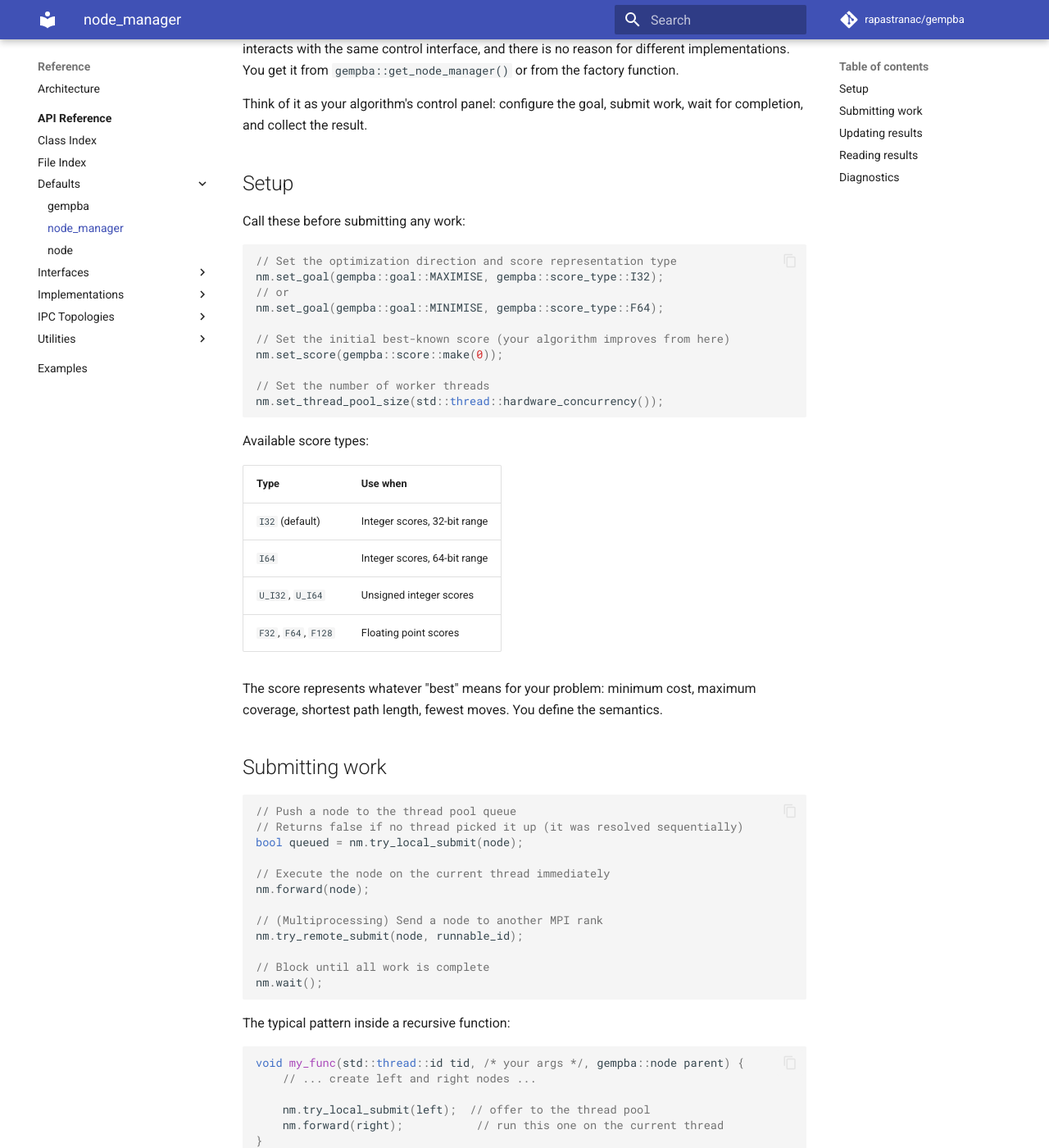
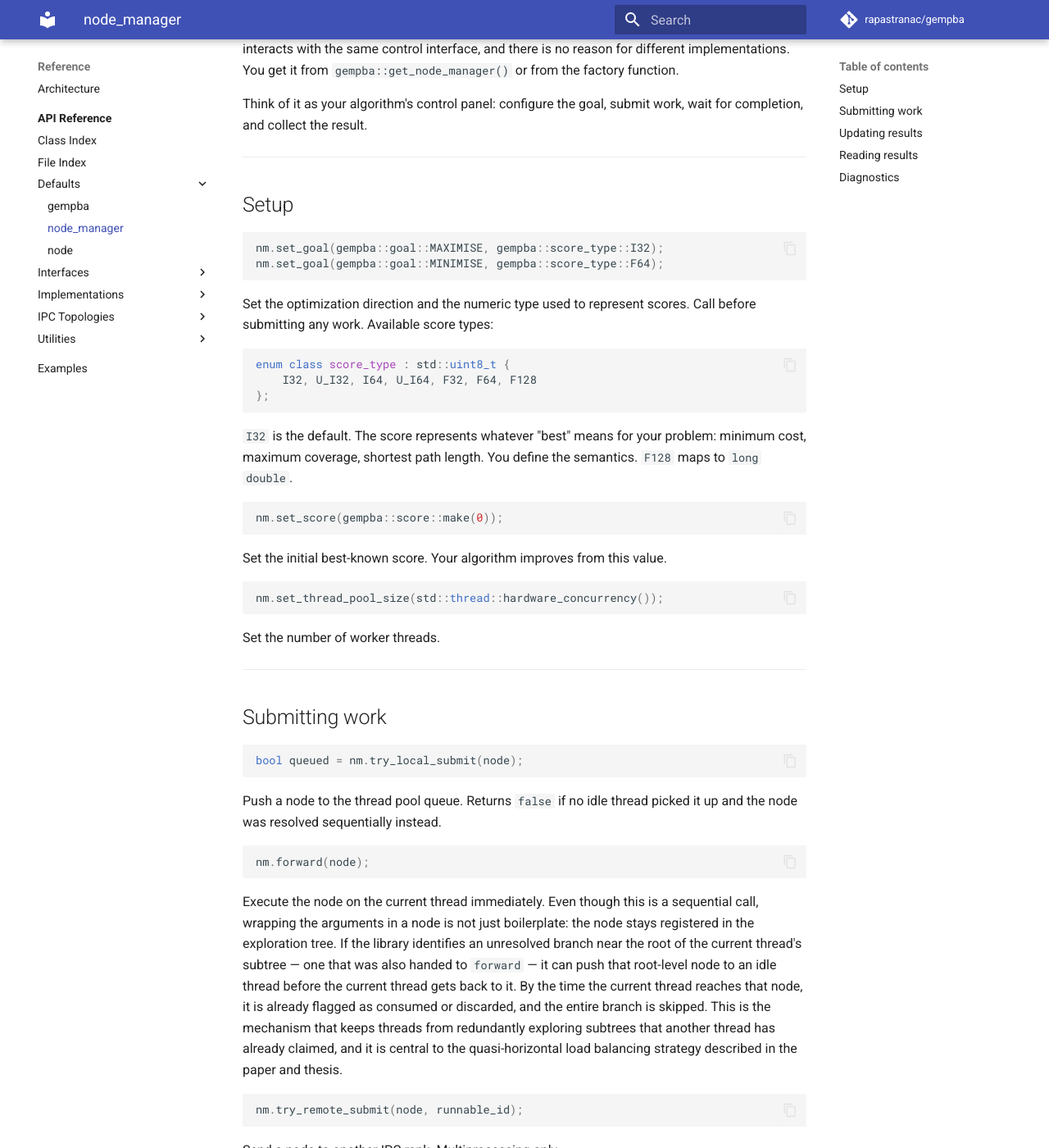
Before and after one commit to rapastranac/gempba-docs, an MkDocs documentation site: the page built from docs/reference/defaults/node-manager.md, in a window 1280 px wide and 1400 px high, scrolled down 206 px. Shown: the whole window at 82% size. Built offline with MkDocs 1.6.1 and Material for MkDocs 9.7.7, drawn with Linux system fonts in a browser that asks for light colours; comment, search, counter and statistics services are not loaded; some of the changed text lies outside the part shown.

Commit message:
#8 Reformat defaults reference pages to per-method code block style

````diff
--- a/docs/reference/defaults/node-manager.md
+++ b/docs/reference/defaults/node-manager.md
@@ -4,50 +4,64 @@
 
 Think of it as your algorithm's control panel: configure the goal, submit work, wait for completion, and collect the result.
 
+---
+
 ## Setup
 
-Call these before submitting any work:
+```cpp
+nm.set_goal(gempba::goal::MAXIMISE, gempba::score_type::I32);
+nm.set_goal(gempba::goal::MINIMISE, gempba::score_type::F64);
+```
+
+Set the optimization direction and the numeric type used to represent scores. Call before submitting any work. Available score types:
 
 ```cpp
-// Set the optimization direction and score representation type
-nm.set_goal(gempba::goal::MAXIMISE, gempba::score_type::I32);
-// or
-nm.set_goal(gempba::goal::MINIMISE, gempba::score_type::F64);
+enum class score_type : std::uint8_t {
+    I32, U_I32, I64, U_I64, F32, F64, F128
+};
+```
 
-// Set the initial best-known score (your algorithm improves from here)
+`I32` is the default. The score represents whatever "best" means for your problem: minimum cost, maximum coverage, shortest path length. You define the semantics. `F128` maps to `long double`.
+
+```cpp
 nm.set_score(gempba::score::make(0));
+```
 
-// Set the number of worker threads
+Set the initial best-known score. Your algorithm improves from this value.
+
+```cpp
 nm.set_thread_pool_size(std::thread::hardware_concurrency());
 ```
 
-Available score types:
+Set the number of worker threads.
 
-| Type | Use when |
-|---|---|
-| `I32` (default) | Integer scores, 32-bit range |
-| `I64` | Integer scores, 64-bit range |
-| `U_I32`, `U_I64` | Unsigned integer scores |
-| `F32`, `F64`, `F128` | Floating point scores |
-
-The score represents whatever "best" means for your problem: minimum cost, maximum coverage, shortest path length, fewest moves. You define the semantics.
+---
 
 ## Submitting work
 
 ```cpp
-// Push a node to the thread pool queue
-// Returns false if no thread picked it up (it was resolved sequentially)
 bool queued = nm.try_local_submit(node);
+```
 
-// Execute the node on the current thread immediately
+Push a node to the thread pool queue. Returns `false` if no idle thread picked it up and the node was resolved sequentially instead.
+
+```cpp
 nm.forward(node);
+```
 
-// (Multiprocessing) Send a node to another MPI rank
+Execute the node on the current thread immediately. Even though this is a sequential call, wrapping the arguments in a node is not just boilerplate: the node stays registered in the exploration tree. If the library identifies an unresolved branch near the root of the current thread's subtree — one that was also handed to `forward` — it can push that root-level node to an idle thread before the current thread gets back to it. By the time the current thread reaches that node, it is already flagged as consumed or discarded, and the entire branch is skipped. This is the mechanism that keeps threads from redundantly exploring subtrees that another thread has already claimed, and it is central to the quasi-horizontal load balancing strategy described in the paper and thesis.
+
+```cpp
 nm.try_remote_submit(node, runnable_id);
+```
 
-// Block until all work is complete
+Send a node to another IPC rank. Multiprocessing only.
+
+```cpp
 nm.wait();
 ```
+
+Block until all work is complete. Mainly to be used in the main thread after submitting the initial node(s). Worker threads should not call this, as they are expected to keep processing work until the entire tree is done.
 
 The typical pattern inside a recursive function:
 
@@ -56,54 +70,80 @@ void my_func(std::thread::id tid, /* your args */, gempba::node parent) {
     // ... create left and right nodes ...
 
     nm.try_local_submit(left);  // offer to the thread pool
-    nm.forward(right);           // run this one on the current thread
+    nm.forward(right);          // run this one on the current thread
 }
 ```
 
 `try_local_submit` either sends `left` to an idle thread or runs it locally if no thread is free. `forward` always runs on the current thread. The load balancer makes the actual scheduling decision.
 
+---
+
 ## Updating results
 
-When your algorithm finds a candidate solution, report it:
-
 ```cpp
-// Pass the result by reference (not a literal) and its score
-MyResult candidate = compute_candidate();
 bool improved = nm.try_update_result(candidate, gempba::score::make(42));
 ```
 
-`try_update_result` is thread-safe. It locks internally, compares the new score against the current best, and updates only if the new one is better according to the goal you set. Returns `true` if the update actually happened.
+Report a candidate solution found by your algorithm. Thread-safe. Compares the new score against the current best and updates only if the new one is better according to the goal you set. Returns `true` if the update happened.
 
-In multiprocessing mode, you also need a serializer so the result can be transmitted across process boundaries:
+```cpp
+nm.try_update_result(candidate, new_score, serializer);
+```
+
+Multiprocessing variant. Requires a serializer so the result can be transmitted across process boundaries:
 
 ```cpp
 std::function<task_packet(MyResult&)> serializer = [](MyResult& r) {
     return task_packet{/* r serialized */};
 };
+```
 
-nm.try_update_result(candidate, new_score, serializer);
-```
+---
 
 ## Reading results
 
 ```cpp
-// Best score seen so far (works in both mt and mp modes)
 gempba::score best = nm.get_score();
+```
 
-// Multithreading: retrieve the actual result object
-auto opt = nm.get_result<MyResult>();      // returns std::nullopt if not set
+Best score seen so far. Works in both multithreaded and multiprocessing modes.
 
-// Multiprocessing: retrieve result as raw bytes for deserialization
+```cpp
+auto opt = nm.get_result<MyResult>();
+```
+
+Retrieve the actual result object. Returns `std::nullopt` if no result has been set. Multithreading only.
+
+```cpp
 std::optional<result> raw = nm.get_result_bytes();
 ```
+
+Retrieve the result as raw bytes for deserialization. Multiprocessing only.
+
+---
 
 ## Diagnostics
 
 ```cpp
-double idle    = nm.get_idle_time();              // cumulative thread idle time (ms)
-size_t reqs    = nm.get_thread_request_count();   // number of times threads requested work
-int    rank    = nm.rank_me();                    // MPI rank (-1 if not in mp mode)
-double elapsed = node_manager::get_wall_time();   // wall clock time
+double idle = nm.get_idle_time();
 ```
 
-The idle time metric is useful for performance tuning. High idle time usually means the tree is too narrow at the top (not enough parallel work early on) or the branching factor drops off faster than threads can grab tasks.
+Cumulative time in milliseconds that threads spent idle waiting for work. High idle time usually means the tree is too narrow at the top, leaving threads with nothing to grab early on.
+
+```cpp
+std::size_t reqs = nm.get_thread_request_count();
+```
+
+Number of times threads requested work from the load balancer.
+
+```cpp
+int rank = nm.rank_me();
+```
+
+IPC rank of this process. Returns `-1` if not in multiprocessing mode.
+
+```cpp
+double elapsed = node_manager::get_wall_time();
+```
+
+Wall-clock time in milliseconds. Static method.
````
Also changed, not shown: docs/reference/defaults/gempba-hpp.md (+70 -21 lines), docs/reference/defaults/node.md (+45 -10 lines).
